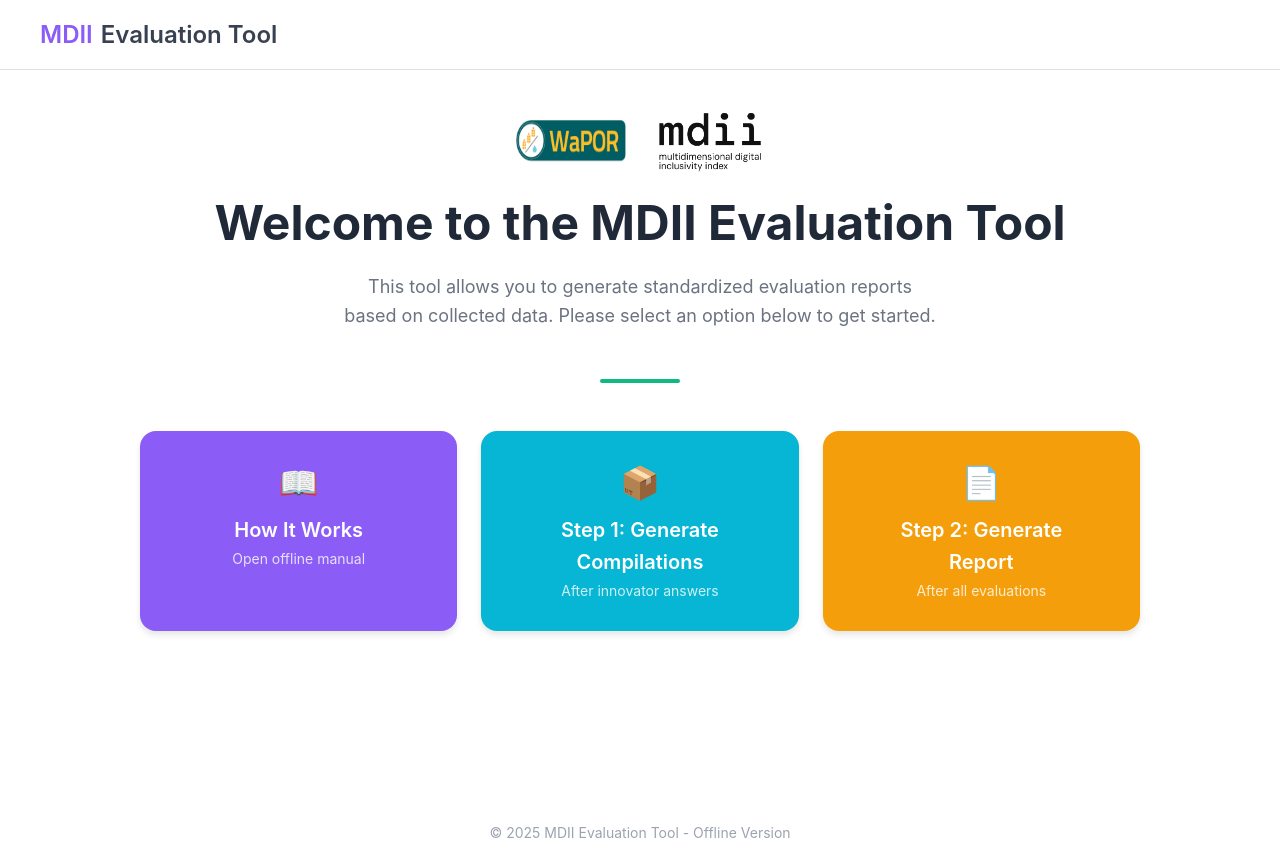
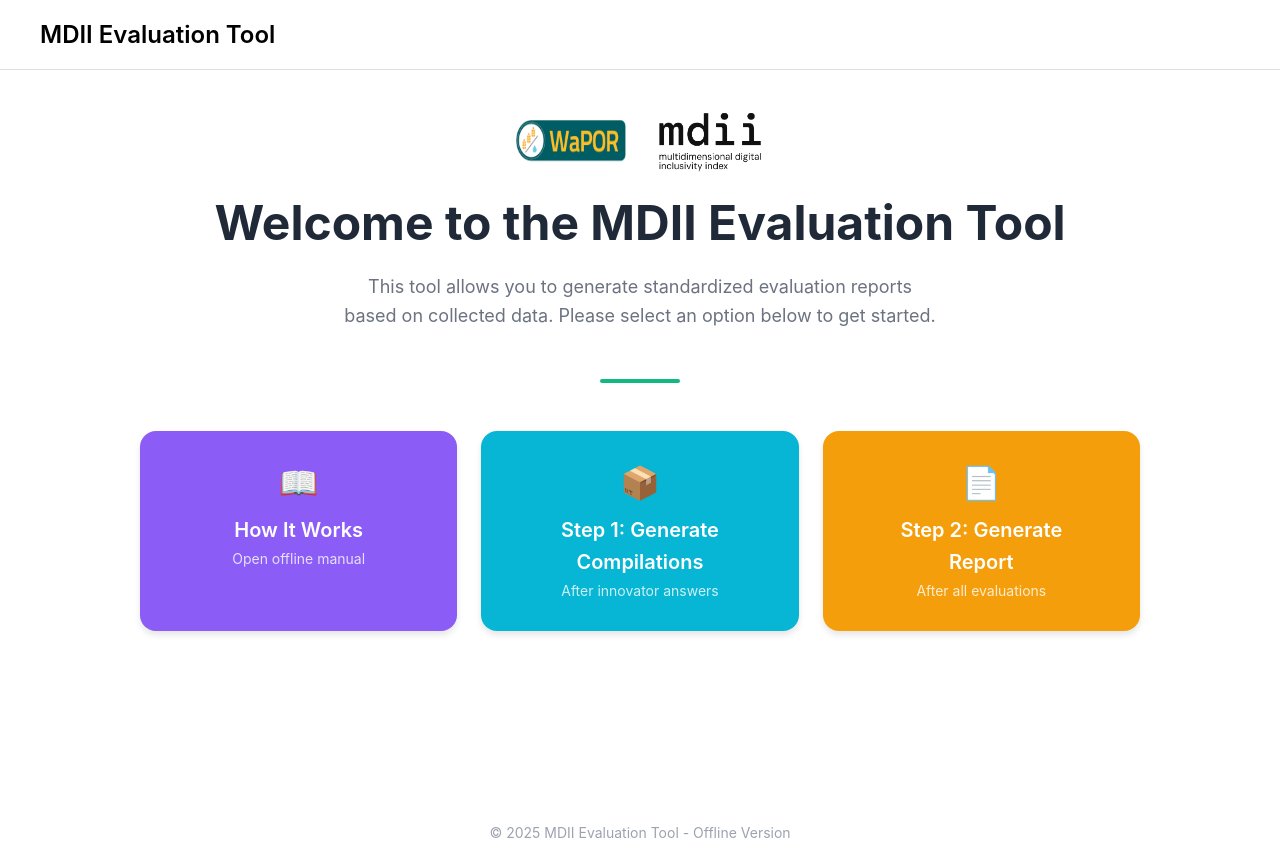
Before and after one commit to saliha-ziyard/mdii-offline-desktop-app, a React app: page / in a window 1280 px wide. Built offline with nearby package versions, Linux system fonts and the light colour scheme.

Commit message:
header updated

```diff
--- a/src/components/subcomponents/Header.jsx
+++ b/src/components/subcomponents/Header.jsx
@@ -2,10 +2,8 @@ import React from "react";
 
 const Header = () => (
     <div className="header">
-        <div className="header-title">
-            <span className="mdii-text">MDII</span>
-            <span className="evaluation-text">Evaluation Tool</span>
-        </div>
+        <p className="header-title"> MDII Evaluation Tool
+        </p>
     </div>
 );
 
```
